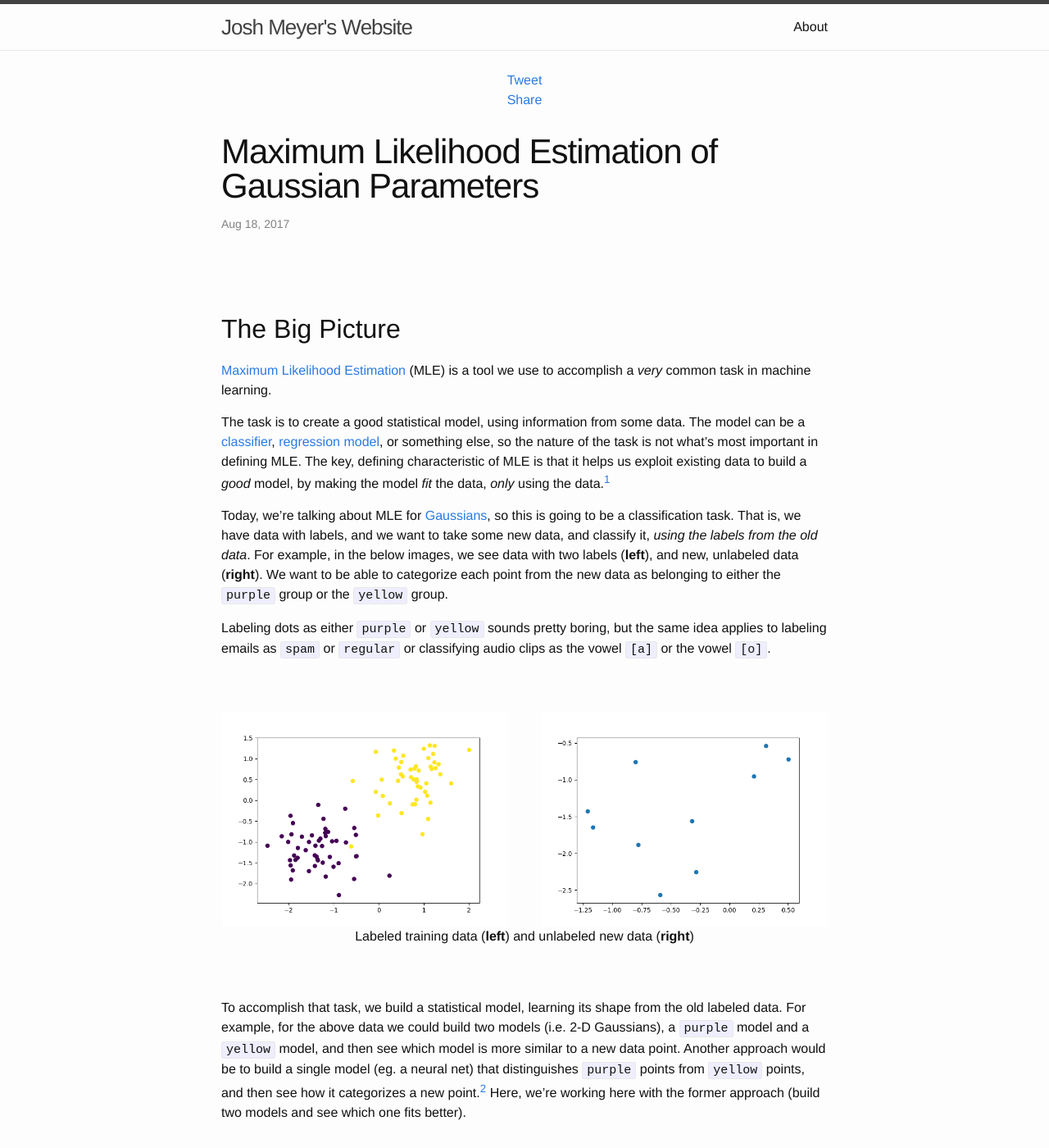
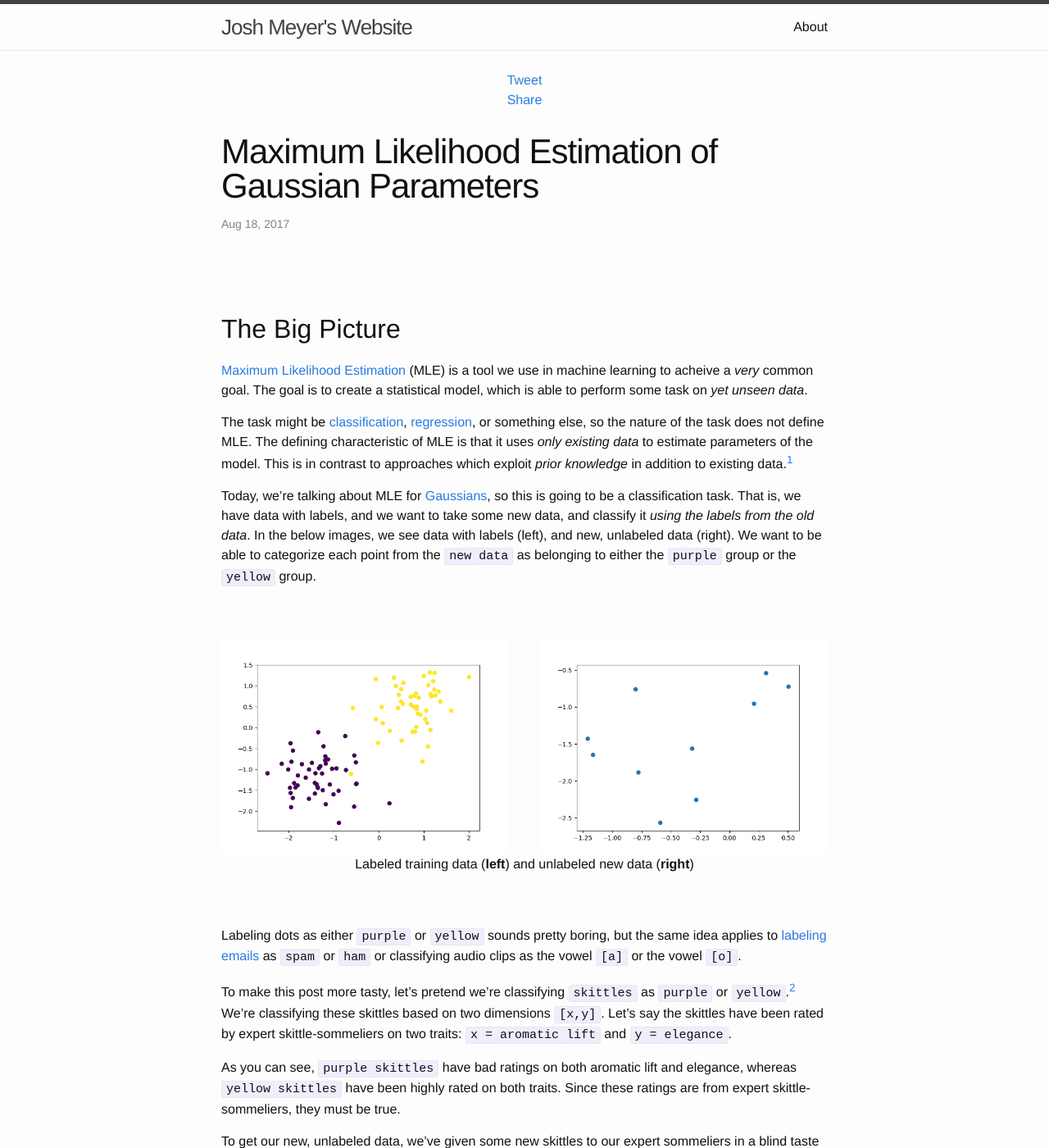
Before and after one commit to JRMeyer/jrmeyer.github.io, a Jekyll site: the page built from _posts/2017-08-18-mle.markdown, in a window 1280 px wide and 1400 px high. Shown: the whole window at 82% size. Built offline with Jekyll 4.4.1, drawn with Linux system fonts in a browser that asks for light colours; formulas are drawn with MathJax 3; comment, search, counter and statistics services are not loaded; some of the changed text lies outside the part shown.

Commit message:
added guangpus skittle idea

```diff
--- a/_posts/2017-08-18-mle.markdown
+++ b/_posts/2017-08-18-mle.markdown
@@ -10,15 +10,13 @@ comments: True
 
 ## The Big Picture
 
-[Maximum Likelihood Estimation](https://en.wikipedia.org/wiki/Maximum_likelihood_estimation) (MLE) is a tool we use to accomplish a _very_ common task in machine learning.
+[Maximum Likelihood Estimation](https://en.wikipedia.org/wiki/Maximum_likelihood_estimation) (MLE) is a tool we use in machine learning to acheive a _very_ common goal. The goal is to create a statistical model, which is able to perform some task on _yet unseen data_.
 
-The task is to create a good statistical model, using information from some data. The model can be a [classifier](https://en.wikipedia.org/wiki/Statistical_classification), [regression model](https://en.wikipedia.org/wiki/Regression_analysis), or something else, so the nature of the task is not what's most important in defining MLE. The key, defining characteristic of MLE is that it helps us exploit existing data to build a _good_ model, by making the model _fit_ the data, _only_ using the data.[^1]
+The task might be [classification](https://en.wikipedia.org/wiki/Statistical_classification), [regression](https://en.wikipedia.org/wiki/Regression_analysis), or something else, so the nature of the task does not define MLE. The defining characteristic of MLE is that it uses _only existing data_ to estimate parameters of the model. This is in contrast to approaches which exploit _prior knowledge_ in addition to existing data.[^1]
 
 [^1]: For another approach to parameter estimation using not only information from the data, but a prior bias, see [Maximum A Posteriori estimation](https://en.wikipedia.org/wiki/Maximum_a_posteriori_estimation).
 
-Today, we're talking about MLE for [Gaussians](https://en.wikipedia.org/wiki/Normal_distribution), so this is going to be a classification task. That is, we have data with labels, and we want to take some new data, and classify it, _using the labels from the old data_. For example, in the below images, we see data with two labels (**left**), and new, unlabeled data (**right**). We want to be able to categorize each point from the new data as belonging to either the `purple` group or the `yellow` group.
-
-Labeling dots as either `purple` or `yellow` sounds pretty boring, but the same idea applies to labeling emails as `spam` or `regular` or classifying audio clips as the vowel `[a]` or the vowel `[o]`.
+Today, we're talking about MLE for [Gaussians](https://en.wikipedia.org/wiki/Normal_distribution), so this is going to be a classification task. That is, we have data with labels, and we want to take some new data, and classify it _using the labels from the old data_. In the below images, we see data with labels (left), and new, unlabeled data (right). We want to be able to categorize each point from the `new data` as belonging to either the `purple` group or the `yellow` group.
 
 <br><br>
 <img src="/misc/figs/mle_1.png" align="left" style="width: 350px;"/>
@@ -26,20 +24,32 @@ Labeling dots as either `purple` or `yellow` sounds pretty boring, but the same
 <center>Labeled training data (<b>left</b>) and unlabeled new data (<b>right</b>)</center>
 <br><br>
 
+Labeling dots as either `purple` or `yellow` sounds pretty boring, but the same idea applies to [labeling emails](http://jrmeyer.github.io/tutorial/2016/02/01/TensorFlow-Tutorial.html) as `spam` or `ham` or classifying audio clips as the vowel `[a]` or the vowel `[o]`.
 
-To accomplish that task, we build a statistical model, learning its shape from the old labeled data. For example, for the above data we could build two models (i.e. 2-D Gaussians), a `purple` model and a `yellow` model, and then see which model is more similar to a new data point. Another approach would be to build a single model (eg. a neural net) that distinguishes `purple` points from `yellow` points, and then see how it categorizes a new point.[^2] Here, we're working here with the former approach (build two models and see which one fits better).
+To make this post more tasty, let's pretend we're classifying `skittles` as `purple` or `yellow`.[^2] We're classifying these skittles based on two dimensions `[x,y]`. Let's say the skittles have been rated by expert skittle-sommeliers on two traits: `x = aromatic lift` and `y = elegance`.
 
-[^2]: This is an example of a [discriminative](https://en.wikipedia.org/wiki/Discriminative_model) model, as opposed to a [generative](https://en.wikipedia.org/wiki/Generative_model) model. The classification approach described here is the latter approach.
+[^2]: I have no sponsorship from Skittles, the Wrigley Company, or Mars, Inc. All the views expressed in this post are my own. However, if they would like to throw some cash my way, I would not be upset.
+
+As you can see, `purple skittles` have bad ratings on both aromatic lift and elegance, whereas `yellow skittles` have been highly rated on both traits. Since these ratings are from expert skittle-sommeliers, they must be true.
+
+To get our new, unlabeled data, we've given some new skittles to our expert sommeliers in a blind taste test. That is, the experts don't know what they ate, and neither do we. The only information available for each skittle is its rating on `aromatic lift` and `elegance`.
+
+
+Now, we want to take ratings for each `mystery skittle` and figure out if it was a `purple skittle` or `yellow skittle`. To accomplish this task, we build a statistical model, learning its shape from the old ratings (i.e. the labeled data).
+
+For the above data we can build two models (i.e. 2-D Gaussians), a `purple skittle model` and a `yellow skittle model`, and then see which model is more similar to a new rating on a `mystery skittle`. Another approach would be to build a single model (eg. a neural net) that distinguishes `purple skittles` from `yellow skittles`, and then see how it categorizes each `mystery skittle`.[^3] Here, we're working with the former approach (build two models and see which one fits better).
+
+[^3]: This is an example of a [discriminative](https://en.wikipedia.org/wiki/Discriminative_model) model, as opposed to a [generative](https://en.wikipedia.org/wiki/Generative_model) model. The classification approach described here is the latter approach.
 
 <br><br>
 <img src="/misc/figs/mle_model_2.png" align="left" style="width: 350px;"/>
 <img src="/misc/figs/mle_model_1.png" align="right" style="width: 350px;"/>
-<center>Purple Model (<b>left</b>) Yellow Model (<b>right</b>)</center>
+<center>Purple Skittle Model (<b>left</b>) Yellow Skittle Model (<b>right</b>)</center>
 <br><br>
 
-We assume the data was in a sense _generated_ by some process, and we're try to model what that process was. This is called the [generative approach](https://en.wikipedia.org/wiki/Generative_model). The model we're trying to learn is an approximation of the underlying process that created the data in the first place. So our data is just a sample from a process, and we want to learn the process.
+We assume the data was in a sense _generated_ by some process, and we're trying to model what that process was. This is called the [generative approach](https://en.wikipedia.org/wiki/Generative_model). The model we're trying to learn is an approximation of the underlying process that created the data in the first place. So our data is just a sample from a process, and we want to learn the process.
 
-At the end of the day, once we have our two models, we will use them to find which model was more likely to have _generated_ a new data point. To take the leap from data $$\rightarrow$$ model, we need to be able to not only estimate the parameters of the model (eg. for Gaussians we need $$[\mu, \Sigma]$$), but we want to estimate them to get the _best_ model possible for our data. That's were MLE comes into play.
+At the end of the day, once we have our two models, we will use them to find which model was more likely to have _generated_ the new data point. To take the leap from data $$\rightarrow$$ model, we need to not only estimate possible parameters of the model (eg. for Gaussians we need $$[\mu, \Sigma]$$), but we want the _best_ model possible for our data. That's where MLE comes into play.
 
 
 <br><br>
@@ -184,9 +194,7 @@ $$\begin{align}
   &= - \frac{N}{2} \log ( 2\pi\sigma^{2} )  -\frac{1}{2\sigma^{2}} \sum\limits_{n=1}^{N} (x_{n} - \mu)^{2} \\
 \end{align}$$
 
-Now we have our log likelihood function ($$\mathcal{LL}$$) in a nice, easy to work with form. So far all we've done is simplify the original equation, we haven't even started trying to find our best parameters. Remember how we started with the goal that we want to find the best parameters via $$\operatorname{argmax}()$$? Well, now were going to do that.
-
-To put it in another way, we're doing MLE: Maximum Likelihood Estimation. All we've done so far is get the _likelihood_ in a nice form, now we need to _estimate_ it's _maximum_ for our parameters. We've got the $$\mathcal{LL}$$ ready for $$\underset{\theta}{\operatorname{argmax}}(\mathcal{LL})$$, now we need to do the $$\underset{\theta}{\operatorname{argmax}}$$ part. This is where we get a little help from our friends, partial derivatives. We need _partial_ derivatives because our $$\theta$$ is really two variables $$[\mu, \sigma^{2}]$$, and we need the best value for each.
+Now we have our log likelihood function ($$\mathcal{LL}$$) in a nice, easy to work with form. Now we need to take the ($$\mathcal{LL}$$) and _estimate_ it's _maximum_ for our parameters. We've got the $$\mathcal{LL}$$ ready for $$\underset{\theta}{\operatorname{argmax}}(\mathcal{LL})$$, now we need to do the $$\underset{\theta}{\operatorname{argmax}}$$ part. This is where we get a little help from our friends, partial derivatives. We need _partial_ derivatives because our $$\theta$$ is really two variables $$[\mu, \sigma^{2}]$$, and we need the best value for each.
 
 So, now we're going to solve the problem for each variable one-by-one:
 
@@ -195,7 +203,10 @@ $$\begin{align}
   \underset{\sigma^{2}}{\operatorname{argmax}} \mathcal{LL}(X|\mu, \sigma^{2})
 \end{align}$$
 
-To get the $${\operatorname{argmax}}$$ for each parameter we have to do two things. First, we must (1) derive the partial derivative of the function with respect to that parameter, and then (2) set that partial derivative to zero, and solve for our parameter.
+To get the $${\operatorname{argmax}}$$ for each parameter we have to do two things. First, we must:
+
+1. derive the partial derivative of the function with respect to that parameter, and then
+2. set that partial derivative to zero, and solve for our parameter
 
 By doing step (1), we get an equation for the change of the function, and we know that if the function isn't changing at a certain point, that point is a maximum or a minimum. Since we're working with a Gaussian function, we already know ahead of time that there is one and only one maximum, and there is no minimum! Easy as that!
 
@@ -300,12 +311,12 @@ Huzzah! We've reached the promised land! We now have a formula we can use to est
 <img src="/misc/figs/mle_1.png" style="width: 350px;" align="middle"/>
 <br>
 
-We want to take that data and make some models which we think represent that data well. In our case we are learning two Gaussian models, one for the `yellow` data and one for the `purple` data:
+We want to take that data and make some models which we think represent that data well. In our case we are learning two Gaussian models, one for the `yellow skittle` data and one for the `purple skittle` data:
 
 <br><br>
 <img src="/misc/figs/mle_model_2.png" align="left" style="width: 350px;"/>
 <img src="/misc/figs/mle_model_1.png" align="right" style="width: 350px;"/>
-<center>Purple Model (<b>left</b>) Yellow Model (<b>right</b>)</center>
+<center>Purple Skittle Model (<b>left</b>) Yellow Skittle Model (<b>right</b>)</center>
 <br><br>
 
 
@@ -313,7 +324,10 @@ To make our Gaussians fit the data as well as we can, we can do two things: (1)
 
 Where is the best place to put a bell curve to cover all our data? Well, how about the center of our data! Dead-center, bull's eye, whatever you call it, we're putting our Gaussian right in the middle of it all (the mean). We're taking all our points, summing them up, and dividing by the number of data points. This is the _average_, and it is (for the likelihood function) the best place to put the mean of our model.
 
-Sure enough, if you take a look at the data, you'll see that the `yellow` data is grouped around the point `[-1,-1]` and that the `purple` data points are all clustered around `[1,1]`. Now take a look at the models we've made. You'll see that the center of the peak for the `yellow` model is somewhere near  `[-1,-1]` and that the peak of the `purple` model is around `[1,1]`.
+Getting back to the skittles, the center of the curve $$[\mu_{x},\mu_{y}]$$ for our `yellow skittle model` comes directly from our sommeliers' ratings (i.e. $$[\mu_{x}]$$ =  average rating for `aromatic lift` and $$[\mu_{y}]$$ = average rating for `elegance`). Our `purple skittle model` was centered in the exact same way.
+
+Sure enough, if you take a look at the data, you'll see that the `yellow skittle` data is grouped around the point `[-1,-1]` and that the `purple skittle` data points are all clustered around `[1,1]`. Now take a look at the models we've made. You'll see that the center of the peak for the `purple skittle model` is somewhere near  `[-1,-1]` and that the peak of the `yellow skittle model` is around `[1,1]`.
+
 
 
 <br><br>
@@ -412,7 +426,13 @@ We're iterating over each data point ($$x_{n}$$) and finding its particular devi
 
 Just as when we were finding the best $$\mu$$ for our Gaussian by setting it to the average ($$\mu$$) of the data, we're now setting our standard deviation to be, well, the _standard_ deviation of the data! Think of _standard_ as being a synonym to _average_, and it becomes pretty clear.
 
+Thinking back to the `skittles`, what we've done here is taken each skittle, one-by-one, and figured out how far it deviates from the mean on a certain rating. For example, we know that on average, our expert sommeliers rated `purple` skittles to have a `[-1]` score for `elegance`. However, not every `purple skittle` got a score of `[-1]`. Each skittle deviated from that average, and if we add up how much each skittle deviated (after squaring), we with the average deviation. Take a look again at our skittle data:
 
+<br>
+<img src="/misc/figs/mle_1.png" style="width: 350px;" align="middle"/>
+<br>
+
+Specifically, look at the `purple skittles`. You see the purple skittle that got a rating of about `[0,-2]`? That skittle had pretty horrible `elegance` and better-than-average `aromatic lift`. This skittle obviously _deviated_ from the normal rating. We take this skittle along with every other, calculate that deviation, and get our $$\sigma^2$$ for our model.
 
 <br><br>
 
```
Also changed, not shown: other parts of _posts/2017-08-18-mle.markdown (+2 -2 lines).
